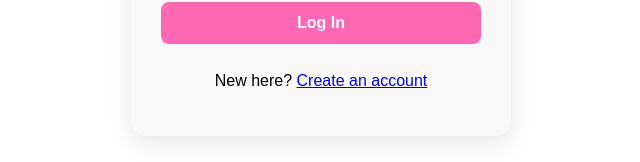
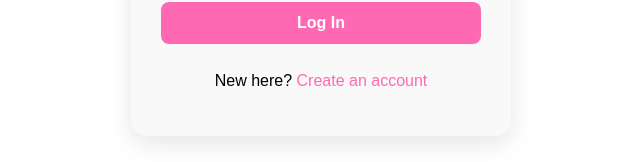
Before and after one commit to chloen3/Closet-Project, a React (Create React App) app in the folder frontend/: page /login in a window 1280 px wide. Shown: the part 442-604 px from the top of the page, without its empty margins (319-959 px from the left). Built offline with nearby package versions, Linux system fonts and the light colour scheme.

Commit message:
fixing image size and pink color with hover

```diff
--- a/frontend/src/pages/Home.js
+++ b/frontend/src/pages/Home.js
@@ -15,10 +15,26 @@ function Home() {
     <>
       <NavBar />
       <main style={{ padding: '150px 20px 50px' }}>
-        <div style={{ display: 'grid', gridTemplateColumns: 'repeat(4, 1fr)', gap: '20px' }}>
+      <div style={{
+        display: 'grid',
+        gridTemplateColumns: 'repeat(auto-fill, minmax(220px, 1fr))',
+        gap: '20px',
+        justifyContent: 'center',
+        maxWidth: '1200px',
+        margin: '0 auto'
+      }}>
           {items.map(item => (
             <div key={item.id} style={cardStyle}>
-              <img src={item.image_path} alt={item.name} style={{ width: '100%', borderRadius: '10px' }} />
+              <img
+                src={item.image_path}
+                alt={item.name}
+                style={{
+                    width: '100%',
+                    height: '260px',
+                    objectFit: 'cover',
+                    borderRadius: '10px'
+                }}
+              />
               <h3>{item.name}</h3>
               <p>{item.description}</p>
               {item.rent_price && <p>Rent: ${item.rent_price}</p>}
@@ -32,11 +48,13 @@ function Home() {
 }
 
 const cardStyle = {
-    borderRadius: '12px',
+    borderRadius: '10px',
     padding: '10px',
     background: '#fff',
     boxShadow: '0 4px 8px rgba(0,0,0,0.1)',
-    textAlign: 'center'
+    textAlign: 'center',
+    width: '100%',
+    maxWidth: '220px'
   };
 
 export default Home;
--- a/frontend/src/pages/Login.js
+++ b/frontend/src/pages/Login.js
@@ -4,6 +4,7 @@ import { useNavigate, Link } from 'react-router-dom';
 function Login() {
   const [email, setEmail] = useState('');
   const [password, setPassword] = useState('');
+  const [hovered, setHovered] = useState(false); // Define hover state
   const navigate = useNavigate();
 
   const login = async () => {
@@ -26,6 +27,18 @@ function Login() {
     }
   };
 
+  const buttonStyle = {
+    padding: '12px',
+    borderRadius: '8px',
+    border: 'none',
+    backgroundColor: hovered ? '#FF1493' : '#FF69B4',
+    color: '#fff',
+    fontWeight: 'bold',
+    fontSize: '1em',
+    cursor: 'pointer',
+    transition: 'background-color 0.3s ease'
+  };
+
   return (
     <div style={containerStyle}>
       <div style={formStyle}>
@@ -44,13 +57,31 @@ function Login() {
           value={password}
           onChange={e => setPassword(e.target.value)}
         />
-        <button style={buttonStyle} onClick={login}>Log In</button>
-        <p>New here? <Link to="/register">Create an account</Link></p>
+        <button
+          style={buttonStyle}
+          onClick={login}
+          onMouseEnter={() => setHovered(true)}
+          onMouseLeave={() => setHovered(false)}
+        >
+          Log In
+        </button>
+        <p>
+          New here?{' '}
+          <Link
+            to="/register"
+            style={{ color: '#FF69B4', textDecoration: 'none' }}
+            onMouseEnter={e => (e.target.style.color = '#FF1493')}
+            onMouseLeave={e => (e.target.style.color = '#FF69B4')}
+          >
+            Create an account
+          </Link>
+        </p>
       </div>
     </div>
   );
 }
 
+// Leave the rest of the styles outside
 const containerStyle = {
   display: 'flex',
   justifyContent: 'center',
@@ -78,15 +109,4 @@ const inputStyle = {
   fontSize: '1em'
 };
 
-const buttonStyle = {
-  padding: '12px',
-  borderRadius: '8px',
-  border: 'none',
-  backgroundColor: '#FF69B4',
-  color: '#fff',
-  fontWeight: 'bold',
-  fontSize: '1em',
-  cursor: 'pointer'
-};
-
 export default Login;
```
Also changed, not shown: 1 other file (tests, documents, lock files or other folders).
